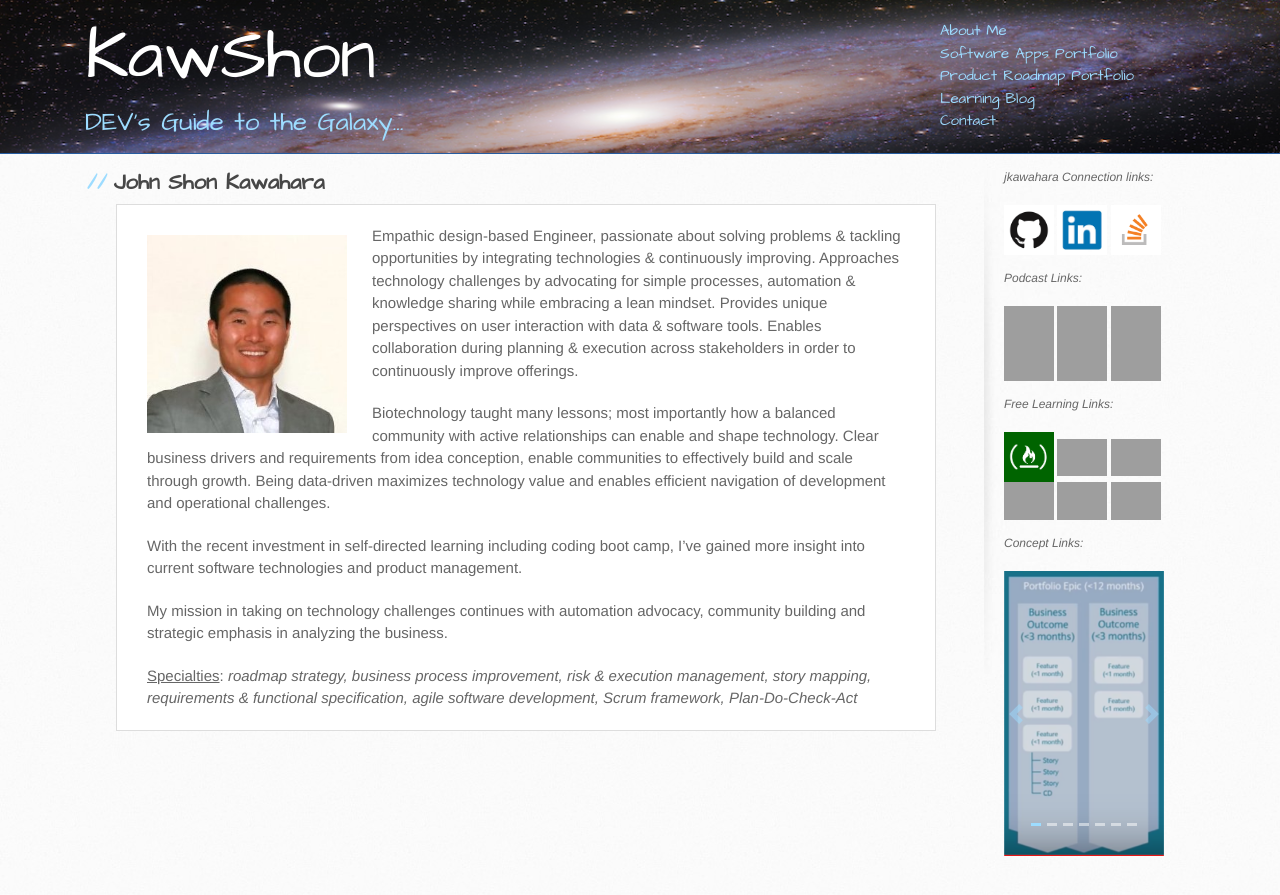
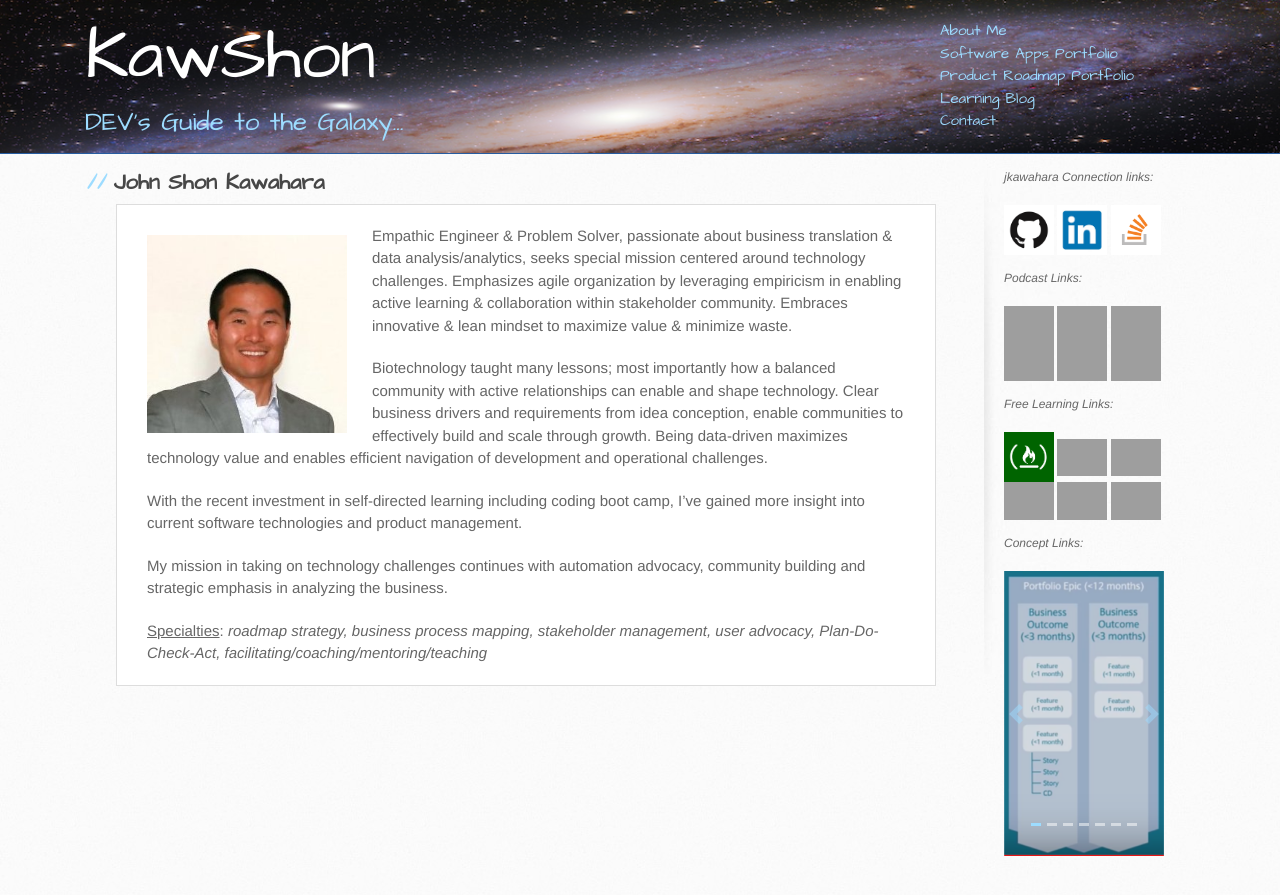
Before and after one commit to jkawahara/jkawahara.github.io, a Jekyll site: the page built from index.html, in a window 1280 px wide, cut to the strip 0-903 px from the top of the page. Shown: the top 895 px of the strip. Built offline with Jekyll 4.4.1, drawn with Linux system fonts in a browser that asks for light colours; grey boxes are pictures that could not be loaded.

Commit message:
Update About me

```diff
--- a/index.html
+++ b/index.html
@@ -10,10 +10,10 @@ redirect_from:
 <section class="main-section">
   <img src="assets/images/jkawahara.jpg" class="auth-image" alt="John Kawahara">
 
-  <p>Empathic design-based Engineer, passionate about solving problems & tackling opportunities by integrating technologies & continuously improving. Approaches technology challenges by advocating for simple processes, automation & knowledge sharing while embracing a lean mindset. Provides unique perspectives on user interaction with data & software tools. Enables collaboration during planning & execution across stakeholders in order to continuously improve offerings.</p>
+  <p>Empathic Engineer & Problem Solver, passionate about business translation & data analysis/analytics, seeks special mission centered around technology challenges. Emphasizes agile organization by leveraging empiricism in enabling active learning & collaboration within stakeholder community. Embraces innovative & lean mindset to maximize value & minimize waste.</p>
   <p>Biotechnology taught many lessons; most importantly how a balanced community with active relationships can enable and shape technology. Clear business drivers and requirements from idea conception, enable communities to effectively build and scale through growth. Being data-driven maximizes technology value and enables efficient navigation of development and operational challenges.</p>
   <p>With the recent investment in self-directed learning including coding boot camp, I’ve gained more insight into current software technologies and product management.</p>
   <p>My mission in taking on technology challenges continues with automation advocacy, community building and strategic emphasis in analyzing the business.</p>
-  <p><u>Specialties</u>:<em>  roadmap strategy, business process improvement, risk & execution management, story mapping, requirements & functional specification, agile software development, Scrum framework, Plan-Do-Check-Act</em></p>
+  <p><u>Specialties</u>:<em>  roadmap strategy, business process mapping, stakeholder management, user advocacy, Plan-Do-Check-Act, facilitating/coaching/mentoring/teaching</em></p>
 
 </section>
```
